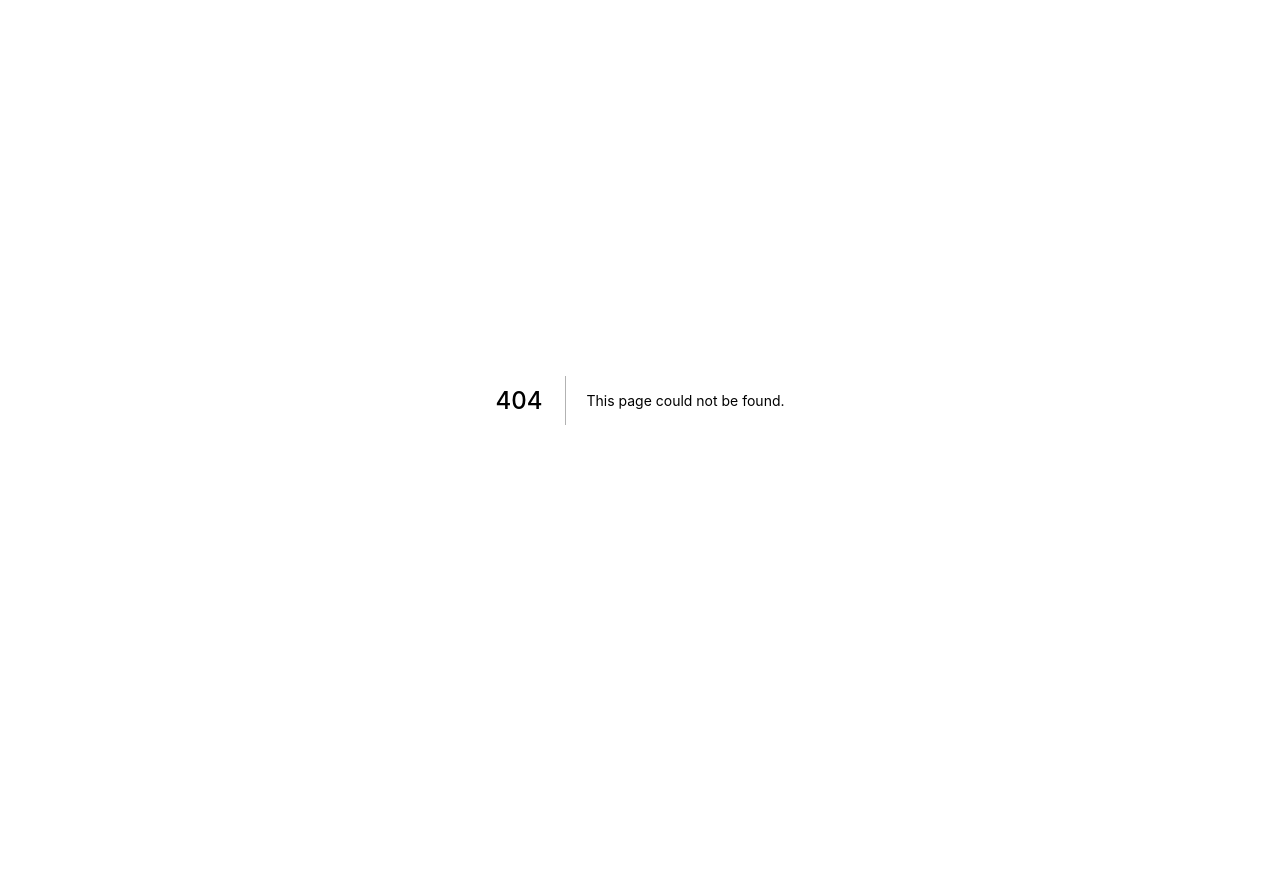
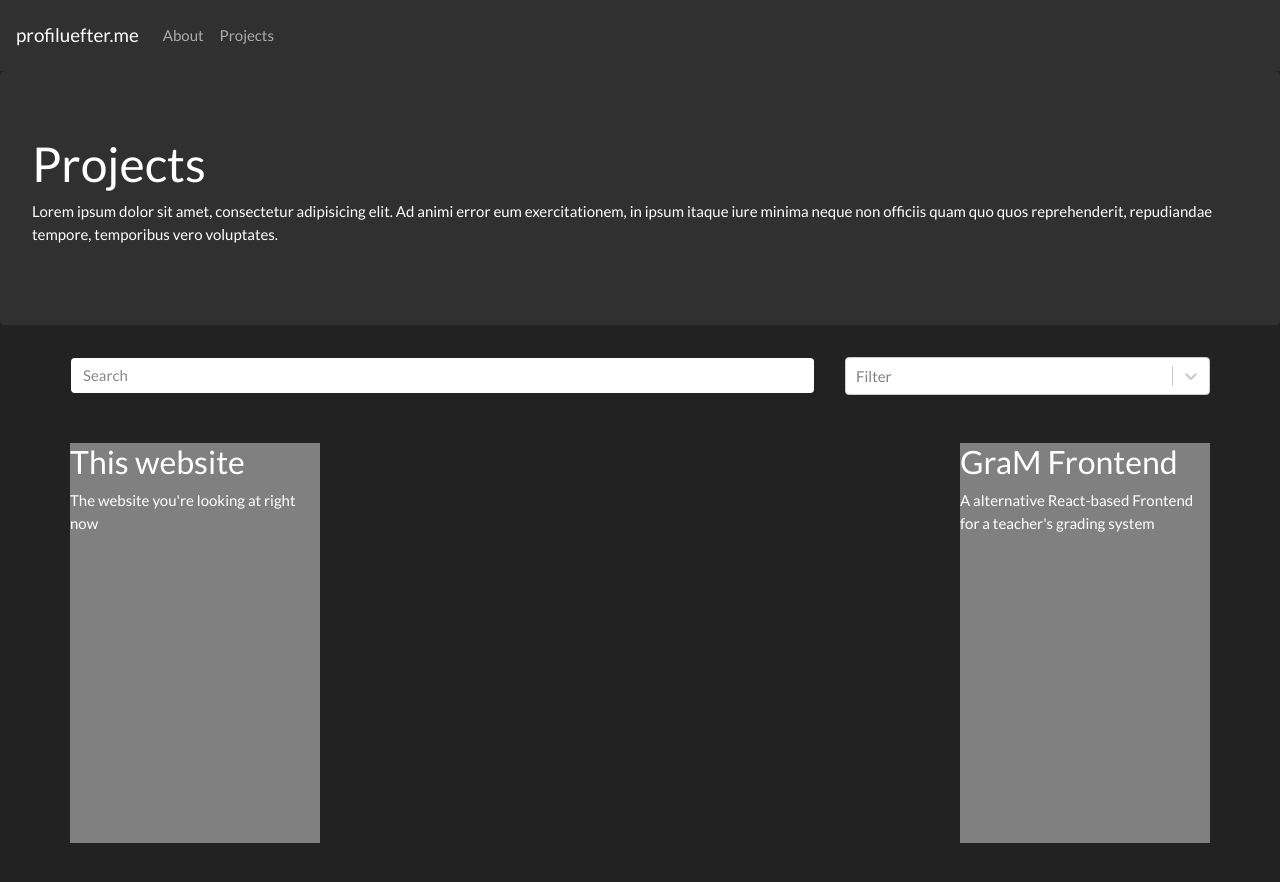
Before and after one commit to profiluefter/profiluefter.github.io, a Next.js app: page /projects in a window 1280 px wide. Before the commit this address had no page. Shown: the top 882 px of the page. Before the commit the page ends 800 px from the top, so only its background shows below. Built offline with nearby package versions, Linux system fonts and the light colour scheme.

Commit message:
Add prototype of project list

```diff
--- /dev/null
+++ b/components/Layout.tsx
@@ -0,0 +1,24 @@
+import React from 'react';
+
+import Navbar from "react-bootstrap/Navbar";
+import Nav from "react-bootstrap/Nav";
+
+import Link from "next/link";
+
+const Layout: React.FC = ({children}) => (
+	<div>
+		<Navbar variant="dark" bg="dark" expand="sm" sticky="top">
+			<Navbar.Brand>profiluefter.me</Navbar.Brand>
+			<Navbar.Toggle/>
+			<Navbar.Collapse>
+				<Nav>
+					<Link href="/"><a className="nav-link">About</a></Link>
+					<Link href="/projects"><a className="nav-link">Projects</a></Link>
+				</Nav>
+			</Navbar.Collapse>
+		</Navbar>
+		{children}
+	</div>
+);
+
+export default Layout;
--- /dev/null
+++ b/components/Project.tsx
@@ -0,0 +1,17 @@
+import React from 'react';
+import {Projects} from "../types/projects";
+
+interface ProjectProps {
+	data: Projects["projects"][0]
+}
+
+const Project: React.FC<ProjectProps> = ({data: {title, teaser}}) => {
+	return (
+		<div style={{height: 400, width: 250, backgroundColor: "gray"}} className="mb-5">
+			<h3>{title}</h3>
+			<p>{teaser}</p>
+		</div>
+	);
+};
+
+export default Project;
--- /dev/null
+++ b/components/ProjectList.tsx
@@ -0,0 +1,27 @@
+import React from 'react';
+import Project from "./Project";
+import {Projects} from '../types/projects';
+
+interface ProjectListProps {
+	filters: string[];
+	search: string;
+	projectData: Projects;
+}
+
+const ProjectList: React.FC<ProjectListProps> = ({filters, search, projectData}) => {
+	const projectElements: JSX.Element[] = [];
+
+	for (const project of projectData.projects) {
+		projectElements.push(
+			<Project key={project.id} data={project}/>
+		);
+	}
+
+	return (
+		<div className="d-flex flex-wrap justify-content-between w-100">
+			{projectElements}
+		</div>
+	);
+};
+
+export default ProjectList;
--- /dev/null
+++ b/lib/projects.ts
@@ -0,0 +1,8 @@
+import {Projects} from "../types/projects";
+import fs from "fs";
+import path from "path";
+
+export default (): Projects => {
+	const projectsRaw = fs.readFileSync(path.join(process.cwd(), "public/data/projects.json"), "utf8");
+	return JSON.parse(projectsRaw);
+};
--- a/package.json
+++ b/package.json
@@ -14,7 +14,8 @@
     "next": "9.5.1",
     "react": "16.13.1",
     "react-bootstrap": "^1.3.0",
-    "react-dom": "16.13.1"
+    "react-dom": "16.13.1",
+    "react-select": "^3.1.0"
   },
   "devDependencies": {
     "@types/node": "^14.0.27",
--- /dev/null
+++ b/pages/projects.tsx
@@ -0,0 +1,57 @@
+import React, {useState} from 'react';
+import {GetStaticProps} from "next";
+
+import Jumbotron from "react-bootstrap/Jumbotron";
+import FormControl from "react-bootstrap/FormControl";
+import Container from "react-bootstrap/Container";
+import Row from "react-bootstrap/Row";
+import Col from "react-bootstrap/Col";
+
+import Select from "react-select";
+
+import Layout from "../components/Layout";
+import ProjectList from "../components/ProjectList";
+import getProjects from "../lib/projects";
+import {Projects} from "../types/projects";
+
+interface ProjectsProps {
+	projects: Projects;
+}
+
+const ProjectPage: React.FC<ProjectsProps> = ({projects}) => {
+	const [search, setSearch] = useState<string>();
+	const [filters, setFilters] = useState<string[]>();
+
+	return (
+		<Layout>
+			<Jumbotron>
+				<h1>Projects</h1>
+				<p>Lorem ipsum dolor sit amet, consectetur adipisicing elit. Ad animi error eum exercitationem, in ipsum
+					itaque iure minima neque non officiis quam quo quos reprehenderit, repudiandae tempore, temporibus
+					vero
+					voluptates.</p>
+			</Jumbotron>
+			<Container>
+				<Row className="mb-5">
+					<Col className="pl-0" sm={8}>
+						<FormControl placeholder="Search" onChange={event => setSearch(event.target.value)}/>
+					</Col>
+					<Col className="pr-0" sm={4}>
+						<Select placeholder="Filter" onChange={(event => setFilters(event.target.value))}/>
+					</Col>
+				</Row>
+				<Row><ProjectList search={search} filters={filters} projectData={projects}/></Row>
+			</Container>
+		</Layout>
+	);
+};
+
+export const getStaticProps: GetStaticProps = async () => {
+	return {
+		props: {
+			projects: getProjects()
+		}
+	};
+};
+
+export default ProjectPage;
```
Also changed, not shown: pages/index.tsx (+9 -7 lines).
